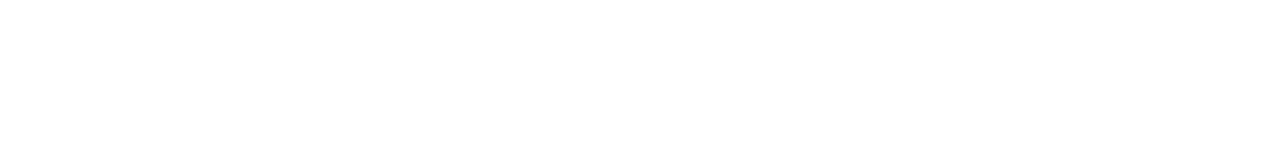
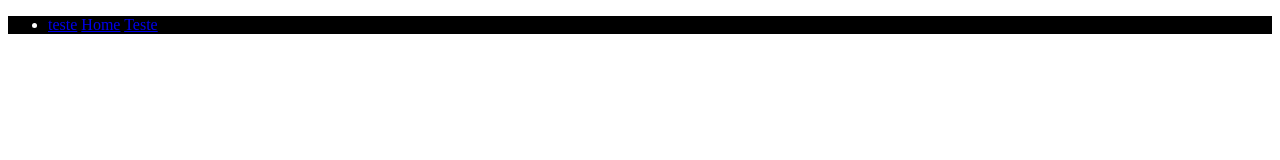
Before and after one commit to hytalofernando/testereposi, a plain HTML site: page index.html in a window 1280 px wide. Drawn offline with Linux system fonts and the light colour scheme.

Commit message:
adicionando o header

```diff
--- a/index.html
+++ b/index.html
@@ -4,8 +4,17 @@
     <meta charset="UTF-8">
     <meta name="viewport" content="width=device-width, initial-scale=1.0">
     <title>Document</title>
+    <link rel="stylesheet" href="style.css">
 </head>
 <body>
-
+    <header>
+        <ul>
+            <li>
+                <a href="#">teste</a>
+                <a href="#">Home</a>
+                <a href="#">Teste</a>
+            </li>
+        </ul>
+    </header>
 </body>
 </html>
--- /dev/null
+++ b/style.css
@@ -0,0 +1,4 @@
+header {
+    background-color: black;
+    color: white;
+}
```
